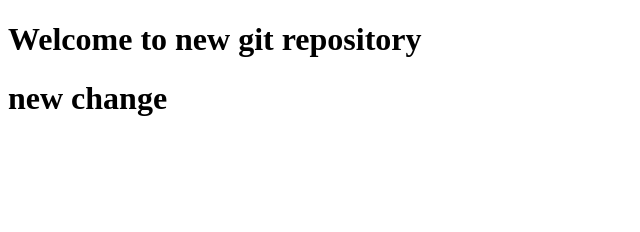
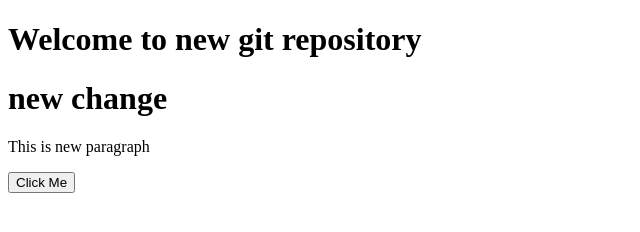
Before and after one commit to pratikjagtap4/JavaScript_Projects, a plain HTML site: page index.html in a window 1280 px wide. Shown: the whole page, without its empty margins (0-640 px from the left). Drawn offline with Linux system fonts and the light colour scheme.

Commit message:
new paragraph is added

```diff
--- a/index.html
+++ b/index.html
@@ -8,5 +8,7 @@
 <body>
     <h1>Welcome to new git repository</h1>
     <h1>new change</h1>
+    <p>This is new paragraph</p>
+    <button class="btn">Click Me</button>
 </body>
 </html>
```
